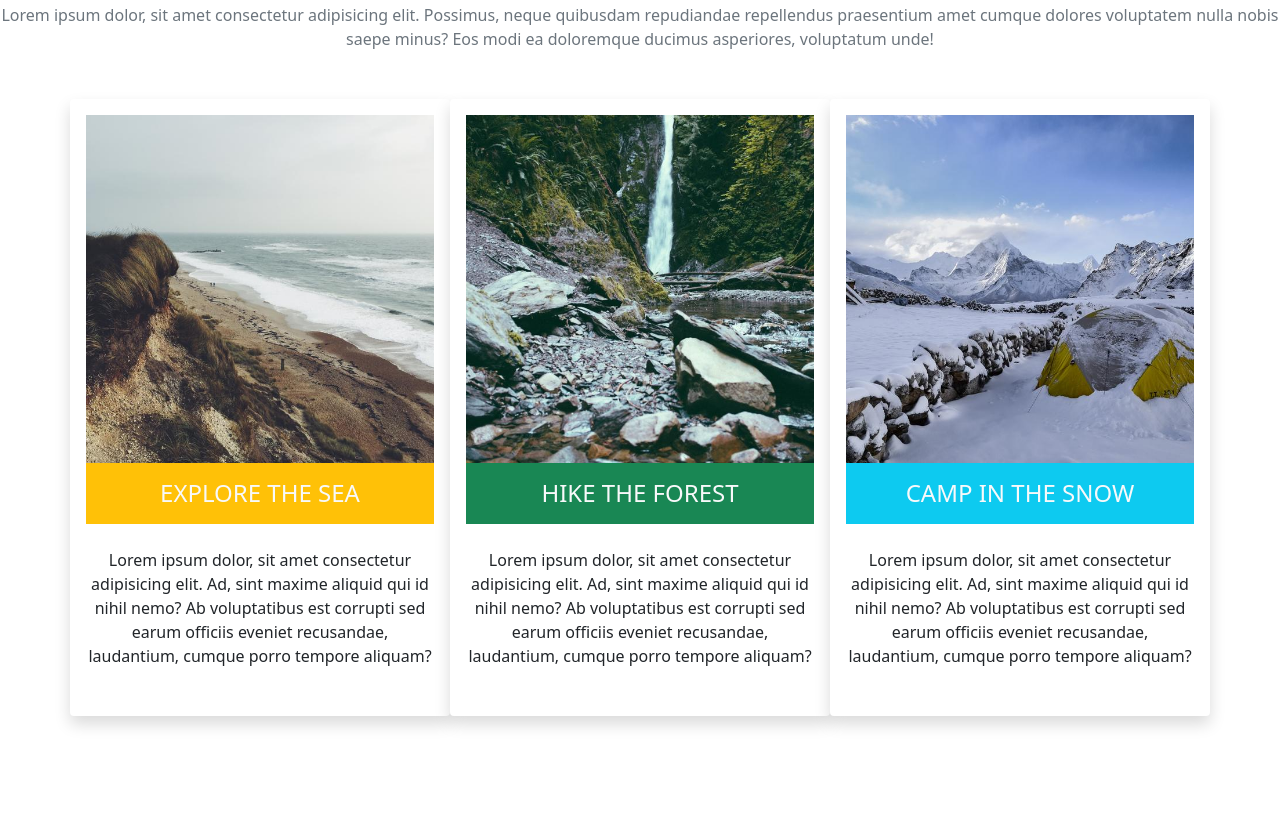
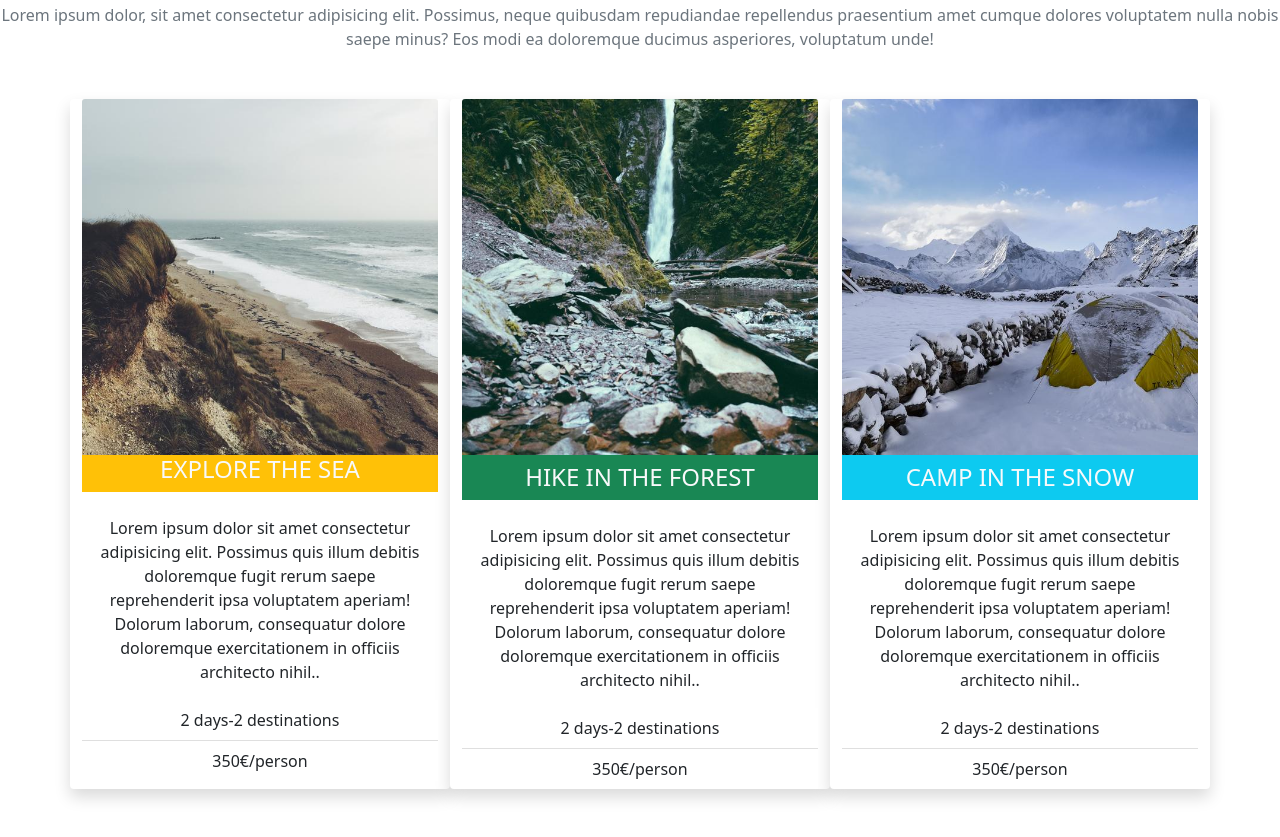
Before and after one commit to LauraElenaAnghelache/bootstrap-travel-agency, a plain HTML site: page index.html in a window 1280 px wide. Shown: the part 77-914 px from the top of the page. Before the commit the page ends 841 px from the top, so only its background shows below. Drawn offline with nearby package versions, Linux system fonts and the light colour scheme.

Commit message:
changed to bootstrap cards

```diff
--- a/index.html
+++ b/index.html
@@ -18,38 +18,51 @@
     <main>
         <div class="container">
             <div class="row">
-                <div class="col shadow p-3 mb-5 bg-body rounded">
+                <div class="col shadow mb-5 bg-body rounded">
                     <div class="text-center">
-                   <img
-                   class="img-fluid" src="img/1061-600x600.jpg" alt="immagine1"/>
-                   <h4 class="text-light pt-3 pb-3 bg-warning">EXPLORE THE SEA</h4>
-                   <p class="text-center pt-3 pb-3">
-                       Lorem ipsum dolor, sit amet consectetur adipisicing elit. Ad, sint maxime aliquid qui id nihil nemo? Ab voluptatibus est corrupti sed earum officiis eveniet recusandae, laudantium, cumque porro tempore aliquam?
-                   </p>
+                        <img src="img/1061-600x600.jpg"class="card-img-top" alt="immagine1">
+                        <h4 class="card-title text-light bg-warning pb-2 pb-2">EXPLORE THE SEA</h4>
+                        <div class="card-body">
+                          <p class="card-text">Lorem ipsum dolor sit amet consectetur adipisicing elit. Possimus quis illum debitis doloremque fugit rerum saepe reprehenderit ipsa voluptatem aperiam! Dolorum laborum, consequatur dolore doloremque exercitationem in officiis architecto nihil..</p>
+                        </div>
+                        <ul class="list-group list-group-flush">
+                          <li class="list-group-item">2 days-2 destinations</li>
+                          <li class="list-group-item">350&euro;/person</li>
+                        </ul>
                     </div>
                 </div>
-                <div class="col shadow p-3 mb-5 bg-body rounded">
+                <div class="col shadow mb-5 bg-body rounded">
                     <div class="text-center">
-                    <img
-                    class="img-fluid" src="img/15-600x600.jpg" alt="immagini2"/>
-                    <h4 class="text-light bg-success pt-3 pb-3">HIKE THE FOREST</h4>
-                        <p class="text-center pt-3 pb-3">
-                            Lorem ipsum dolor, sit amet consectetur adipisicing elit. Ad, sint maxime aliquid qui id nihil nemo? Ab voluptatibus est corrupti sed earum officiis eveniet recusandae, laudantium, cumque porro tempore aliquam?
-                        </p>
+                        <img src="img/15-600x600.jpg"class="card-img-top" alt="immagine1">
+                        <h4 class="card-title text-light bg-success pt-2 pb-2">HIKE IN THE FOREST</h4>
+                        <div class="card-body">
+                          <p class="card-text">Lorem ipsum dolor sit amet consectetur adipisicing elit. Possimus quis illum debitis doloremque fugit rerum saepe reprehenderit ipsa voluptatem aperiam! Dolorum laborum, consequatur dolore doloremque exercitationem in officiis architecto nihil..</p>
+                        </div>
+                        <ul class="list-group list-group-flush">
+                          <li class="list-group-item">2 days-2 destinations</li>
+                          <li class="list-group-item">350&euro;/person</li>
+                        </ul>
                     </div>
                 </div>
-                <div class="col shadow p-3 mb-5 bg-body rounded">
-                    <div class=" text-center">
-                    <img
-                    class="img-fluid" src="img/1036-600x600.jpg" alt="immagine 3"/>
-                    <h4 class="text-light bg-info pt-3 pb-3">CAMP IN THE SNOW</h4>
-                    <p class="text-center pt-3 pb-3">
-                        Lorem ipsum dolor, sit amet consectetur adipisicing elit. Ad, sint maxime aliquid qui id nihil nemo? Ab voluptatibus est corrupti sed earum officiis eveniet recusandae, laudantium, cumque porro tempore aliquam?
-                    </p>
+                <div class="col shadow mb-5 bg-body rounded">
+                    <div class="text-center">
+                        <img src="img/1036-600x600.jpg"class="card-img-top" alt="immagine1">
+                        <h4 class="card-title text-light bg-info pt-2 pb-2">CAMP IN THE SNOW</h4>
+                        <div class="card-body">
+                          <p class="card-text">Lorem ipsum dolor sit amet consectetur adipisicing elit. Possimus quis illum debitis doloremque fugit rerum saepe reprehenderit ipsa voluptatem aperiam! Dolorum laborum, consequatur dolore doloremque exercitationem in officiis architecto nihil..</p>
+                        </div>
+                        <ul class="list-group list-group-flush">
+                          <li class="list-group-item">2 days-2 destinations</li>
+                          <li class="list-group-item">350&euro;/person</li>
+                        </ul>
                     </div>
                 </div>
              </div>
         </div>
+
+
+
+
      </main>
     <script src="https://cdn.jsdelivr.net/npm/bootstrap@5.1.3/dist/js/bootstrap.bundle.min.js" integrity="sha384-ka7Sk0Gln4gmtz2MlQnikT1wXgYsOg+OMhuP+IlRH9sENBO0LRn5q+8nbTov4+1p" crossorigin="anonymous"></script>
   </body>
```
Lines whose indentation alone changed are shown as unchanged.
